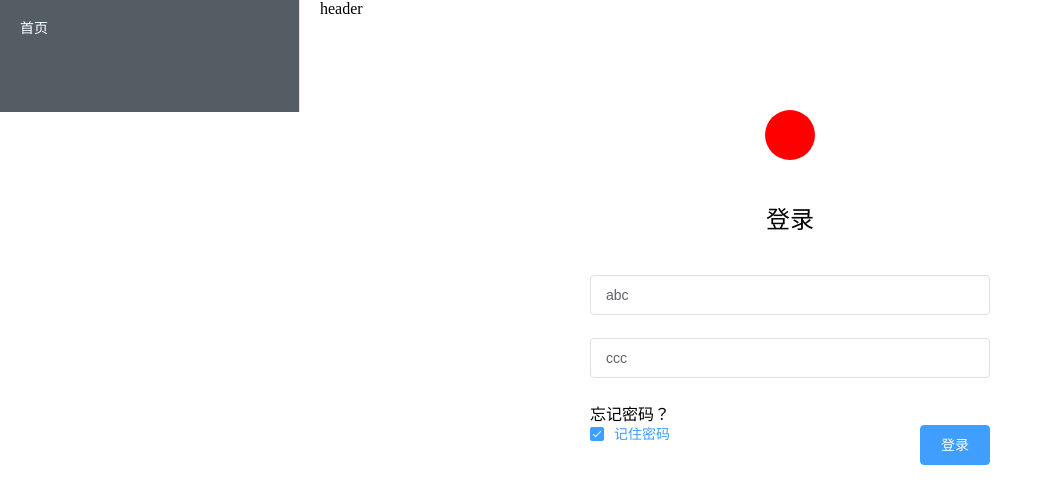
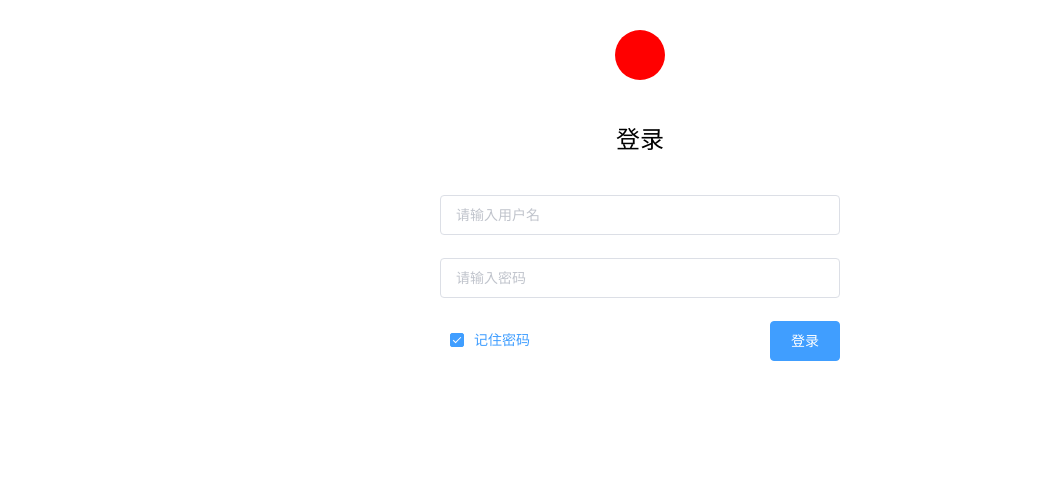
Before and after one commit to sun369852/crm-vue, a Vue app in the folder crm-vue/: page /#/login in a window 1280 px wide. Shown: the top 504 px of the page, without its empty margins (0-1053 px from the left). Built offline with nearby package versions, Linux system fonts and the light colour scheme.

Commit message:
登录界面组件基本完成

```diff
--- a/crm-vue/package.json
+++ b/crm-vue/package.json
@@ -10,6 +10,7 @@
     "build": "node build/build.js"
   },
   "dependencies": {
+    "axios": "^0.17.0",
     "element-ui": "^2.0.2",
     "vue": "^2.5.2",
     "vue-router": "^3.0.1"
--- a/crm-vue/src/App.vue
+++ b/crm-vue/src/App.vue
@@ -1,41 +1,15 @@
 <template>
 	<div id="app">
-		<el-container style="height:100%">
-			<el-aside style="height:100%">
-				<el-col :span="24">
-				    <el-menu
-				      default-active="2"
-				      class="el-menu-vertical-demo"
-				      background-color="#545c64"
-				      text-color="#fff"
-				      active-text-color="#ffd04b">
-				      <el-menu-item index="1">
-				        <!--<i class="el-icon-menu"></i>-->
-				        <span slot="title">首页</span>
-				      </el-menu-item>
-				      <el-menu-item index="2">
-				        <!--<i class="el-icon-setting"></i>-->
-				        <span slot="title"></span>
-				      </el-menu-item>
-				    </el-menu>
-  				</el-col>
-			</el-aside>
-			<el-container>
-				<el-header>header</el-header>
-				<el-main>
-					<login></login>
-				</el-main>
-			</el-container>
-		</el-container>
+		<router-view></router-view>
 	</div>
 </template>
 
 <script>
+	import '@/assets/reset.css'
 	import login from '@/components/login'
-	import '@/assets/reset.css'
 	export default {
 	  name: 'app',
-	  components: {
+	  components:{
 	  	login
 	  }
 	}
--- /dev/null
+++ b/crm-vue/src/components/index.vue
@@ -0,0 +1,24 @@
+<template>
+	<el-container style="height:100%">
+		<m-aside></m-aside>
+		<el-container>
+			<el-header>header</el-header>
+			<el-main>
+				<router-view></router-view>
+			</el-main>
+		</el-container>
+	</el-container>
+</template>
+
+<script>
+	import mAside from '@/components/mAside'
+	export default {
+	  name: 'main',
+	  components: {
+	  	mAside
+	  }
+	}
+</script>
+
+<style>
+</style>
--- a/crm-vue/src/components/login.vue
+++ b/crm-vue/src/components/login.vue
@@ -5,17 +5,19 @@
 			<h2 class="title">登录</h2>
 			<el-form>
 				<el-form-item>
-					<el-input v-model="login.username"></el-input>
+					<el-input v-model="login.username" placeholder="请输入用户名"></el-input>
+					<div class="info" v-text="usernameInfo"></div>
 				</el-form-item>
 				<el-form-item>
-					<el-input v-model="login.password"></el-input>
+					<el-input v-model="login.password" placeholder="请输入密码" type="password"></el-input>
+					<div class="info" v-text="passwordInfo"></div>
 				</el-form-item>
 				<!--底下这个要改成routerlink-->
-				<div class="forget-password">忘记密码？</div>
-				<div class="clearfix">
+				<!--<div><div class="forget-password">忘记密码？</div></div>-->
+				<div class="clearfix box">
 					<el-checkbox v-model="checked" class="remember-pass">记住密码</el-checkbox>
 					<el-form-item>
-						<el-button type="primary" class="login-btn">登录</el-button>
+						<el-button type="primary" class="login-btn" @click="haveUser">登录</el-button>
 					</el-form-item>
 				</div>
 
@@ -30,10 +32,47 @@
 	  data(){
 	  	return {
 	  		login: {
-	  			username: "abc",
-	  			password: "ccc"
+	  			username: "",
+	  			password: ""
 	  		},
-	  		checked: true
+	  		checked: true,
+	  		usernameInfo:"",
+	  		passwordInfo:"",
+	  		haveAccount:true
+	  	}
+	  },
+	  created(){
+	  		if (localStorage.username) {
+	  			this.login.username=localStorage.getItem( "username");
+	  		}
+	  		if (localStorage.password) {
+	  			this.login.password=localStorage.getItem( "password");
+	  		}
+	  },
+	  methods: {
+	  	haveUser(){
+	  		if (this.checked) {
+	  			localStorage.setItem( "username",this.login.username);
+	  			localStorage.setItem( "password",this.login.password);
+	  		}
+	  		if (this.login.username == "") {
+	  			this.usernameInfo = "请输入用户名"
+	  		}
+	  		if (this.login.username == "") {
+	  			this.passwordInfo = "请输入密码"
+	  		}
+	  		var users = this.$store.state.users;
+	  		var user = users.filter(item => {
+	  			return item.username == this.login.username;
+	  		})
+	  		if (user.length == 0) {
+	  			this.haveAccount = false;
+	  			return
+	  		} else if(user[0].password != this.login.password ){
+	  			this.haveAccount = false;
+	  			return
+	  		}
+	  		this.$router.replace("/index")
 	  	}
 	  }
 	}
@@ -63,11 +102,37 @@
 		text-align: center;
 		margin-bottom: 40px;
 	}
+	.el-form-item {
+		margin-bottom: 30px;
+	}
+	.info {
+		position: absolute;
+		left: 5px;
+		top: 35px;
+		color: red;
+	}
+	.forget-password {
+		display: inline-block;
+		padding: 0 3px;
+		margin-left: 10px;
+		font-size: 14px;
+		line-height: 22px;
+	}
+	.forget-password:hover {
+		cursor: pointer;
+		color: #409EFF;
+	}
+	.box {
+		margin-top: 10px;
+	}
 	.remember-pass {
+		margin-top: 10px;
+		margin-left: 10px;
 		float: left;
 
 	}
 	.login-btn {
+		margin-right: 20px;
 		float: right;
 	}
 </style>
--- /dev/null
+++ b/crm-vue/src/components/mAside.vue
@@ -0,0 +1,39 @@
+<template>
+	<el-aside width="150px">
+        <el-col :span="24">
+            <el-menu
+                default-active="1"
+                class="el-menu-vertical-demo"
+                background-color="#545c64"
+                text-color="#fff"
+                active-text-color="#ffd04b">
+
+                <el-menu-item index="1">
+                    <template slot="title">
+                        <!--<i class="el-icon-location"></i>-->
+                        <span>主页</span>
+                    </template>
+                </el-menu-item>
+
+                <el-menu-item index="2">
+                    <!--<i class="el-icon-setting"></i>-->
+                    <span slot="title">用户管理</span>
+                </el-menu-item>
+            </el-menu>
+        </el-col>
+    </el-aside>
+</template>
+
+<script>
+</script>
+
+<style>
+	.el-menu {
+		border-right: none;
+	}
+	.el-aside {
+		box-sizing: border-box;
+        height: 100%;
+        background: #545c64;
+    }
+</style>
--- a/crm-vue/src/router/index.js
+++ b/crm-vue/src/router/index.js
@@ -1,12 +1,26 @@
 import Vue from 'vue'
 import Router from 'vue-router'
+import login from '@/components/login'
+import index from '@/components/index'
 
 Vue.use(Router)
 
 export default new Router({
-//routes: [
-//  {
-//
-//  }
-//]
+routes: [
+    {
+    	path:"/",
+    	name:"/",
+    	redirect: '/login'
+    },
+    {
+    	path:"/login",
+    	name:"login",
+    	component:login
+    },
+    {
+    	path: '/index',
+    	name: "index",
+    	component:index
+    }
+]
 })
--- a/crm-vue/src/store/index.js
+++ b/crm-vue/src/store/index.js
@@ -6,5 +6,12 @@ import axios from 'axios';
 Vue.use(Vuex);
 
 export default new Vuex.Store({
-
+	state: {
+		users:[
+			{
+				username: "aaa",
+				password: "bbb"
+			}
+		]
+	}
 })
```
Also changed, not shown: 2 other files (tests, documents, lock files or other folders).
